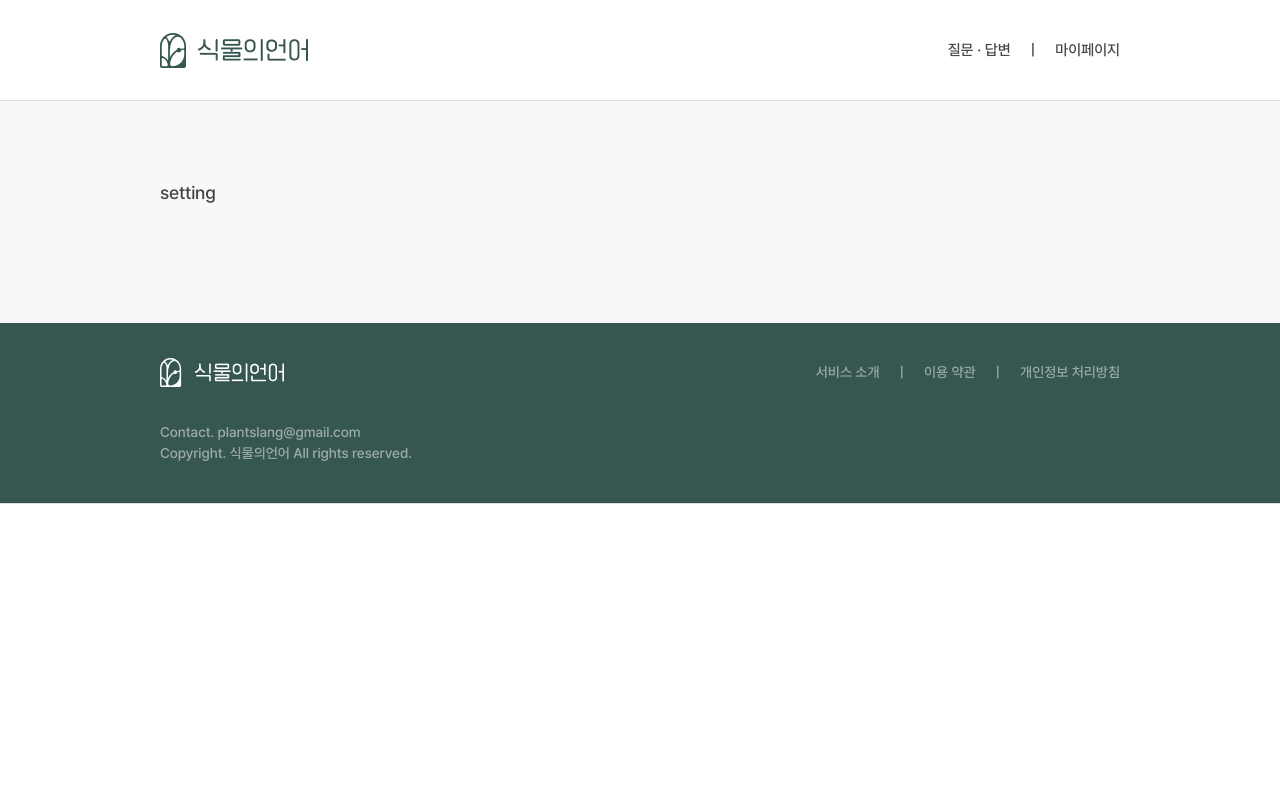
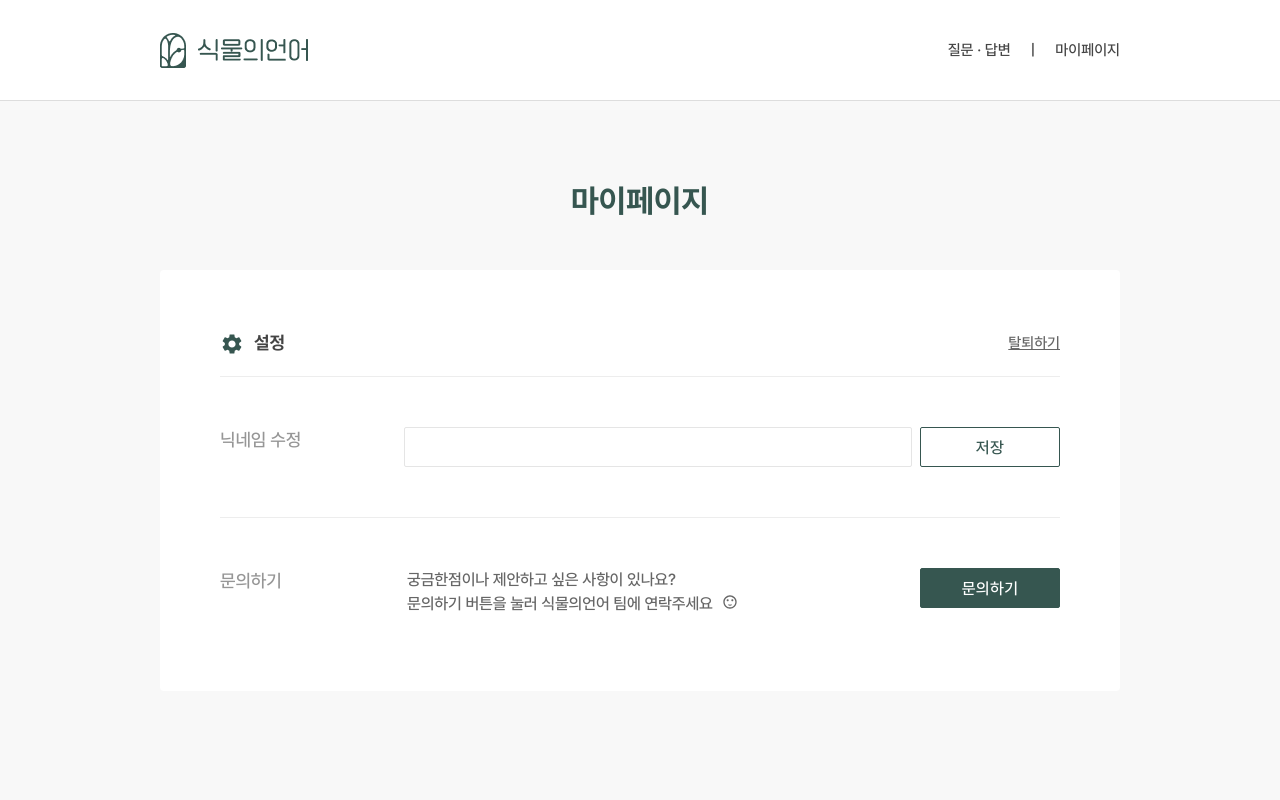
Before and after one commit to BSide-FollowMe/lop-user-front, a Vue app: page /me/setting in a window 1280 px wide. Shown: the top 800 px of the page. Built offline with nearby package versions, Linux system fonts and the light colour scheme.

Commit message:
feat: create my page setting

```diff
--- a/src/utils/text.ts
+++ b/src/utils/text.ts
@@ -1,3 +1,17 @@
 export const formatNumber = (input: number) => {
   return String(input).replace(/(.)(?=(\d{3})+$)/g, '$1,');
 };
+
+export const getBytes = function (contents: string) {
+  let str_character;
+  let int_char_count = 0;
+  const int_contents_length = contents.length;
+
+  for (let k = 0; k < int_contents_length; k++) {
+    str_character = contents.charAt(k);
+    if (escape(str_character).length > 4) int_char_count += 2;
+    else int_char_count++;
+  }
+
+  return int_char_count;
+};
--- a/src/views/Landing.vue
+++ b/src/views/Landing.vue
@@ -18,6 +18,8 @@
     <router-link to="/me">마이페이지</router-link>
     <br/>
     <router-link to="/me/my-plant">내가저장한식물</router-link>
+    <br/>
+    <router-link to="/me/setting">마이페이지</router-link>
   </div>
 </template>
 <script lang="ts">
--- a/src/views/my-page/Setting/Index.vue
+++ b/src/views/my-page/Setting/Index.vue
@@ -1,9 +1,37 @@
 <template>
-setting
+  <div class="inner-container">
+    <section class="title">마이페이지</section>
+    <Setting></Setting>
+  </div>
 </template>
 <script lang="ts">
-
+import Setting from './Setting.vue';
+import { defineComponent } from 'vue';
+export default defineComponent({
+  components: {
+    Setting,
+  },
+});
 </script>
 
 <style lang="scss" scoped>
+@import '@/styles/';
+.title {
+  font-weight: var(--font-weight-bold);
+  font-size: 32px;
+  line-height: 38px;
+  text-align: center;
+  letter-spacing: -0.0025em;
+
+  /* deepgreen/1-main */
+
+  color: var(--primary-color-1);
+  margin-bottom: 50px;
+  @include breakpoint-down-sm {
+    font-size: 18px;
+    line-height: 22px;
+    letter-spacing: -0.01em;
+    margin-bottom: 40px;
+  }
+}
 </style>
--- /dev/null
+++ b/src/views/my-page/Setting/Setting.vue
@@ -0,0 +1,297 @@
+<template>
+  <div class="container">
+    <section class="topper">
+      <div>
+        <div class="setting-icon" />
+        <div class="title">설정</div>
+      </div>
+      <div class="resign">탈퇴하기</div>
+    </section>
+    <section class="main">
+      <form @submit.prevent="submitNickName">
+        <div class="label">닉네임 수정</div>
+        <div>
+          <input class="input" type="text" v-model="nickName" @input="checkValidation"/>
+          <div v-if="error" class="error">
+            {{error}}
+          </div>
+          <div v-if="success" class="success">
+            <div>새로운 닉네임이 저장되었습니다.</div>
+          </div>
+        </div>
+        <button class="button save" ><span>저장</span></button>
+      </form>
+      <div>
+        <div class="label">문의하기</div>
+        <div class="content">
+          궁금한점이나 제안하고 싶은 사항이 있나요?
+          <br />
+          문의하기 버튼을 눌러 식물의언어 팀에 연락주세요
+          <img :src="smile" />
+        </div>
+        <button class="button ask"><span>문의하기</span></button>
+      </div>
+    </section>
+  </div>
+</template>
+
+<script lang="ts">
+import { defineComponent, ref } from 'vue';
+import smile from '@/assets/icon/smile.svg';
+import {getBytes} from '@/utils/text';
+export default defineComponent({
+  setup() {
+    const nickName = ref('');
+    const error = ref('');
+    const success = ref(false);
+    const submitNickName = () => {
+      if(error.value){
+        alert('error!');
+        return;
+      }
+      return new Promise((resolve) => {
+        setTimeout(() => {
+          alert(nickName.value + ' has been submitted!');
+          success.value=true;
+          // error.value='중복된 닉네임입니다. 다른 이름을 입력해주세요.'
+          resolve(true);
+        }, 500);
+      });
+    };
+    const checkValidation = ()=>{
+      error.value = '';
+      error.value = getBytes(nickName.value)>20 ? '최대 10자 (20byte)까지 입력할 수 있어요.' : '';
+    };
+    return {
+      smile,
+      submitNickName,
+      nickName,
+      checkValidation,
+      error,
+      success
+    };
+  },
+});
+</script>
+
+<style lang="scss" scoped>
+@import '@/styles/';
+.container {
+  background: #ffffff;
+  border-radius: 4px;
+  padding: 60px 60px 25px 60px;
+  min-width: 960px;
+  @include breakpoint-down-sm {
+    min-width: 320px;
+    padding: 30px 20px 0px 20px;
+  }
+
+  .topper {
+    display: flex;
+    justify-content: space-between;
+    padding-bottom: 20px;
+    border-bottom: 1px solid #ededed;
+    .title {
+      margin-left: 10px;
+      display: inline-block;
+      font-weight: var(--font-weight-bold);
+      font-size: 18px;
+      line-height: 26px;
+      /* identical to box height, or 144% */
+
+      text-align: center;
+      letter-spacing: -0.01em;
+
+      /* text/1 */
+
+      color: var(--text-color-1);
+    }
+    .resign {
+      cursor: pointer;
+      font-weight: var(--font-weight-medium);
+      font-size: 15px;
+      line-height: 26px;
+      /* identical to box height */
+
+      text-align: center;
+      letter-spacing: -0.0025em;
+      text-decoration-line: underline;
+
+      /* text/3 */
+
+      color: var(--text-color-2);
+    }
+  }
+  .main > div,
+  .main > form {
+    display: flex;
+    justify-content: space-between;
+    padding: 50px 0;
+    &:first-child {
+      border-bottom: 1px solid #ededed;
+    }
+    @include breakpoint-down-sm {
+      display: block;
+      padding: 40px 0 60px 0;
+      > * {
+        margin-bottom: 20px;
+      }
+    }
+  }
+}
+.button {
+  cursor: pointer;
+  display: flex;
+  flex-direction: row;
+  justify-content: center;
+  align-items: center;
+  padding: 10px 56px;
+
+  width: 140px;
+  height: 40px;
+  @include breakpoint-down-sm {
+    width: 100%;
+  }
+  span {
+    font-weight: var(--font-weight-medium);
+    font-size: 16px;
+    line-height: 19px;
+    text-align: center;
+    letter-spacing: 0.02em;
+
+    /* Inside auto layout */
+
+    flex: none;
+    order: 0;
+    flex-grow: 0;
+    margin: 0px 10px;
+    @include breakpoint-down-sm {
+      font-size: 14px;
+      line-height: 17px;
+    }
+  }
+
+  &.save {
+    background: #ffffff;
+    color: var(--primary-color-1);
+  }
+  &.ask {
+    background: var(--primary-color-1);
+    color: #ffffff;
+  }
+  border: 1px solid #365650;
+  box-sizing: border-box;
+  border-radius: 2px;
+}
+.label {
+  width: 82px;
+  font-weight: var(--font-weight-medium);
+  font-size: 18px;
+  line-height: 26px;
+  /* identical to box height, or 144% */
+
+  letter-spacing: -0.01em;
+
+  /* text/3 */
+
+  color: var(--text-color-3);
+  margin-right: 100px;
+  @include breakpoint-down-sm {
+    font-size: 16px;
+    margin-right: 0;
+  }
+}
+.input {
+  display: flex;
+  flex-direction: row;
+  align-items: flex-start;
+  padding: 11px 12px 10px;
+
+  width: 508px;
+  height: 40px;
+
+  /* bg,line/2 */
+
+  border: 1px solid #e5e5e5;
+  box-sizing: border-box;
+  border-radius: 2px;
+  margin-right: 7px;
+  @include breakpoint-down-sm {
+    width: 100%;
+  }
+  & ~ .error {
+    font-weight: var(--font-weight-medium);
+    font-size: 14px;
+    line-height: 20px;
+    /* identical to box height, or 143% */
+
+    letter-spacing: -0.01em;
+
+    /* orangebrown/1-main */
+
+    color: var(--secondray-color-2);
+    @include breakpoint-down-sm {
+      font-size: 12px;
+    }
+  }
+  & ~ .success {
+    font-weight: var(--font-weight-medium);
+    font-size: 14px;
+    line-height: 20px;
+    /* identical to box height, or 143% */
+
+    letter-spacing: -0.01em;
+
+    /* green/2 */
+    color: var(--secondary-green-color-2);
+    @include breakpoint-down-sm {
+      font-size: 12px;
+    }
+  }
+}
+.content {
+  width: 508px;
+  font-weight: var(--font-weight-medium);
+  font-size: 16px;
+  line-height: 24px;
+  /* or 150% */
+
+  letter-spacing: -0.01em;
+
+  /* text/2 */
+
+  color: var(--text-color-2);
+  img {
+    width: 16px;
+    height: 16px;
+    vertical-align: text-top;
+    margin-left: 5px;
+    @include breakpoint-down-sm {
+      width: 12px;
+      height: 12px;
+      vertical-align: baseline;
+      margin-left: 3px;
+    }
+  }
+  @include breakpoint-down-sm {
+    font-size: 13px;
+    line-height: 18px;
+    letter-spacing: -0.0025em;
+  }
+}
+
+.setting-icon {
+  display: inline-block;
+  -webkit-mask-image: url('@/assets/icon/setting.svg');
+  mask-image: url('@/assets/icon/setting.svg');
+  -webkit-mask-repeat: no-repeat;
+  mask-repeat: no-repeat;
+  -webkit-mask-position: center center;
+  mask-position: center center;
+  width: 24px;
+  height: 24px;
+  mask-size: 24px;
+  background-color: var(--primary-color-1);
+  vertical-align: text-top;
+}
+</style>
```
Also changed, not shown: src/assets/icon/smile.svg (added).
